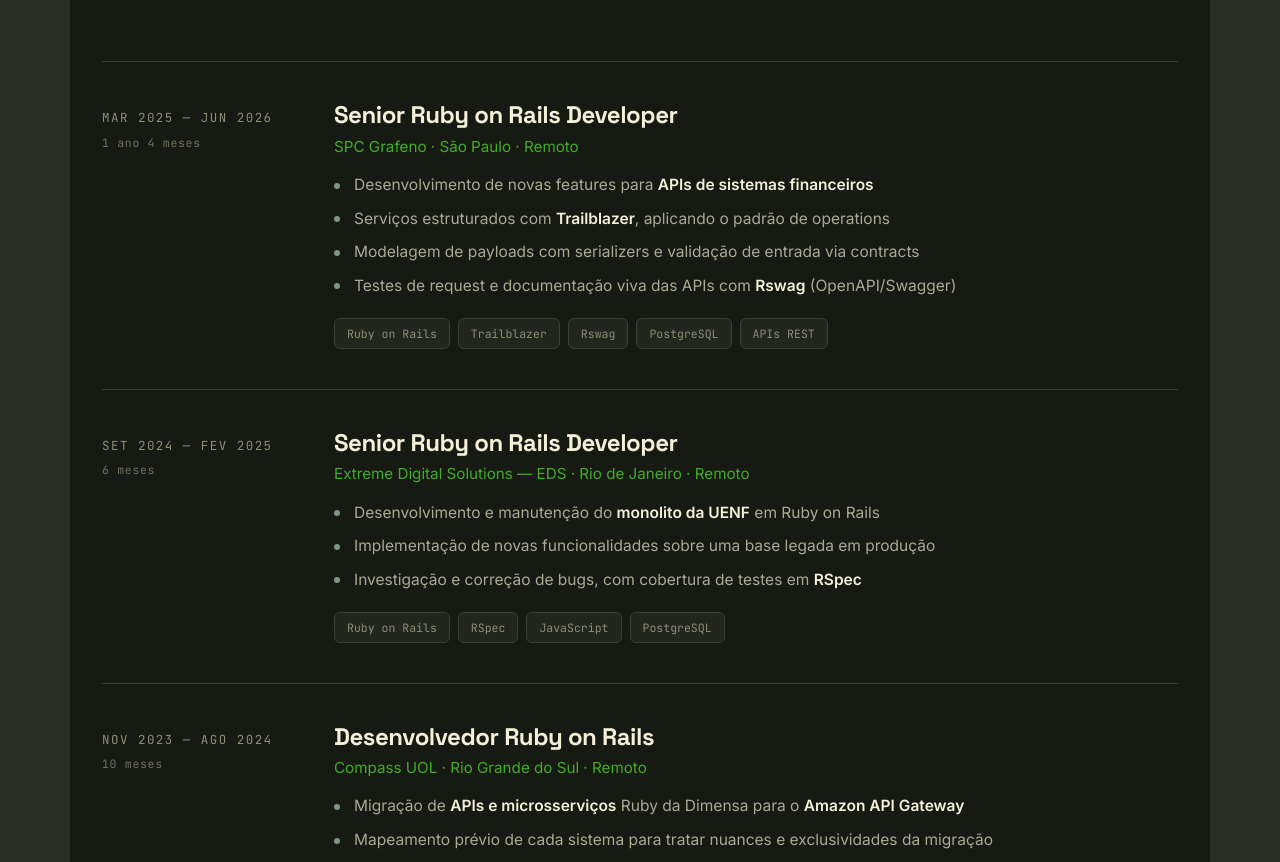
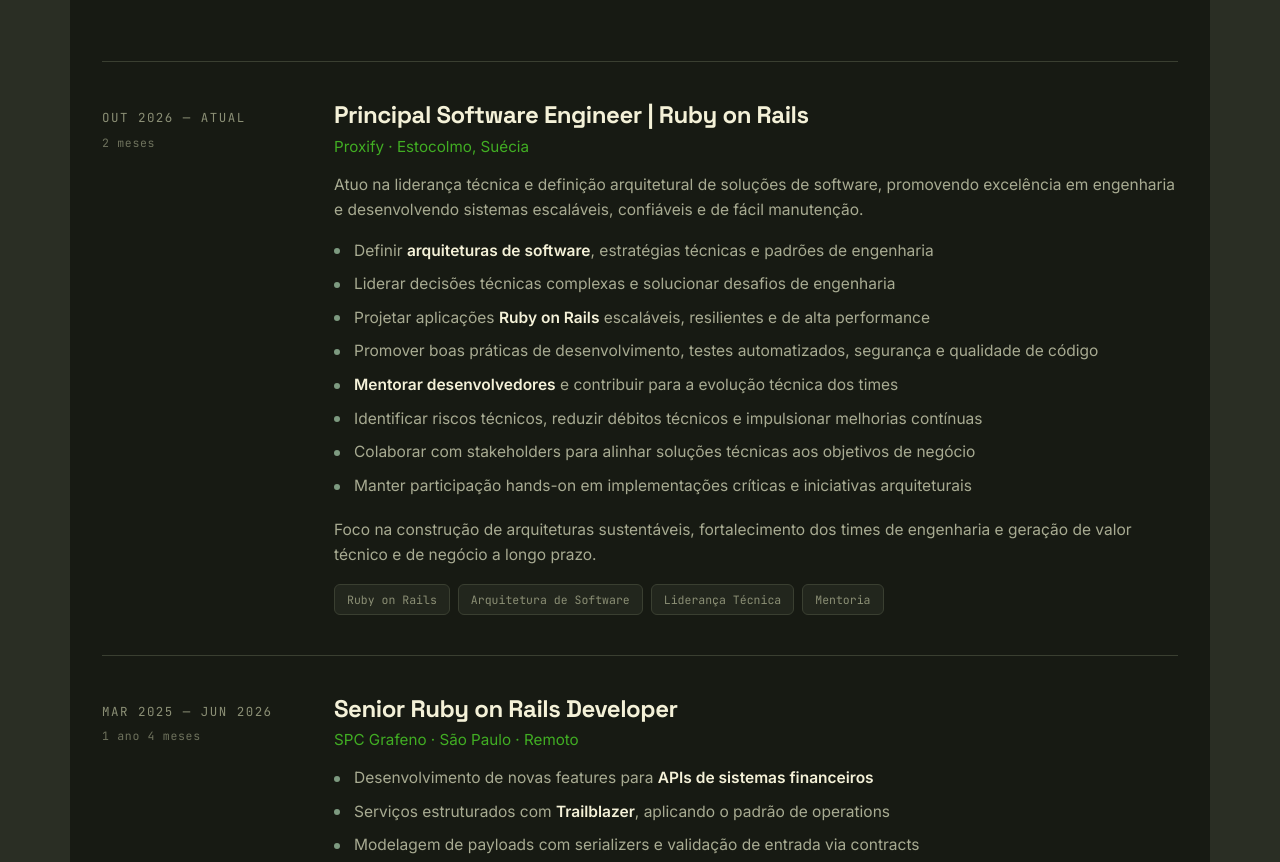
Before and after one commit to urieljuliatti85/urieljuliatti85.github.io, a plain HTML site: page pt/index.html in a window 1280 px wide. Shown: the part 4573-5435 px from the top of the page. Drawn offline with Linux system fonts and the light colour scheme; no server answers.

Commit message:
Adding experience

```diff
--- a/assets/css/style.css
+++ b/assets/css/style.css
@@ -467,6 +467,13 @@ p { margin: 0 0 1rem; color: var(--text-muted); }
 }
 
 .timeline__item p { margin: 0; }
+
+.timeline__item .timeline__summary {
+  margin: 0 0 1rem;
+  color: var(--text-muted);
+  font-size: 0.97rem;
+  line-height: 1.6;
+}
 
 .timeline__points {
   margin: 0 0 1.2rem;
--- a/pt/index.html
+++ b/pt/index.html
@@ -428,6 +428,35 @@
         </div>
 
         <div class="timeline">
+          <article class="timeline__item reveal">
+            <div class="timeline__period">
+              out 2026 — atual
+              <span class="timeline__duration">2 meses</span>
+            </div>
+            <div>
+              <h3 class="timeline__role">Principal Software Engineer | Ruby on Rails</h3>
+              <span class="timeline__org">Proxify · Estocolmo, Suécia</span>
+              <p class="timeline__summary">Atuo na liderança técnica e definição arquitetural de soluções de software, promovendo excelência em engenharia e desenvolvendo sistemas escaláveis, confiáveis e de fácil manutenção.</p>
+              <ul class="timeline__points">
+                <li>Definir <strong>arquiteturas de software</strong>, estratégias técnicas e padrões de engenharia</li>
+                <li>Liderar decisões técnicas complexas e solucionar desafios de engenharia</li>
+                <li>Projetar aplicações <strong>Ruby on Rails</strong> escaláveis, resilientes e de alta performance</li>
+                <li>Promover boas práticas de desenvolvimento, testes automatizados, segurança e qualidade de código</li>
+                <li><strong>Mentorar desenvolvedores</strong> e contribuir para a evolução técnica dos times</li>
+                <li>Identificar riscos técnicos, reduzir débitos técnicos e impulsionar melhorias contínuas</li>
+                <li>Colaborar com stakeholders para alinhar soluções técnicas aos objetivos de negócio</li>
+                <li>Manter participação hands-on em implementações críticas e iniciativas arquiteturais</li>
+              </ul>
+              <p class="timeline__summary">Foco na construção de arquiteturas sustentáveis, fortalecimento dos times de engenharia e geração de valor técnico e de negócio a longo prazo.</p>
+              <div class="timeline__stack">
+                <span class="tag">Ruby on Rails</span>
+                <span class="tag">Arquitetura de Software</span>
+                <span class="tag">Liderança Técnica</span>
+                <span class="tag">Mentoria</span>
+              </div>
+            </div>
+          </article>
+
           <article class="timeline__item reveal">
             <div class="timeline__period">
               mar 2025 — jun 2026
```
Also changed, not shown: index.html (+29 -0 lines), 2 other files.
